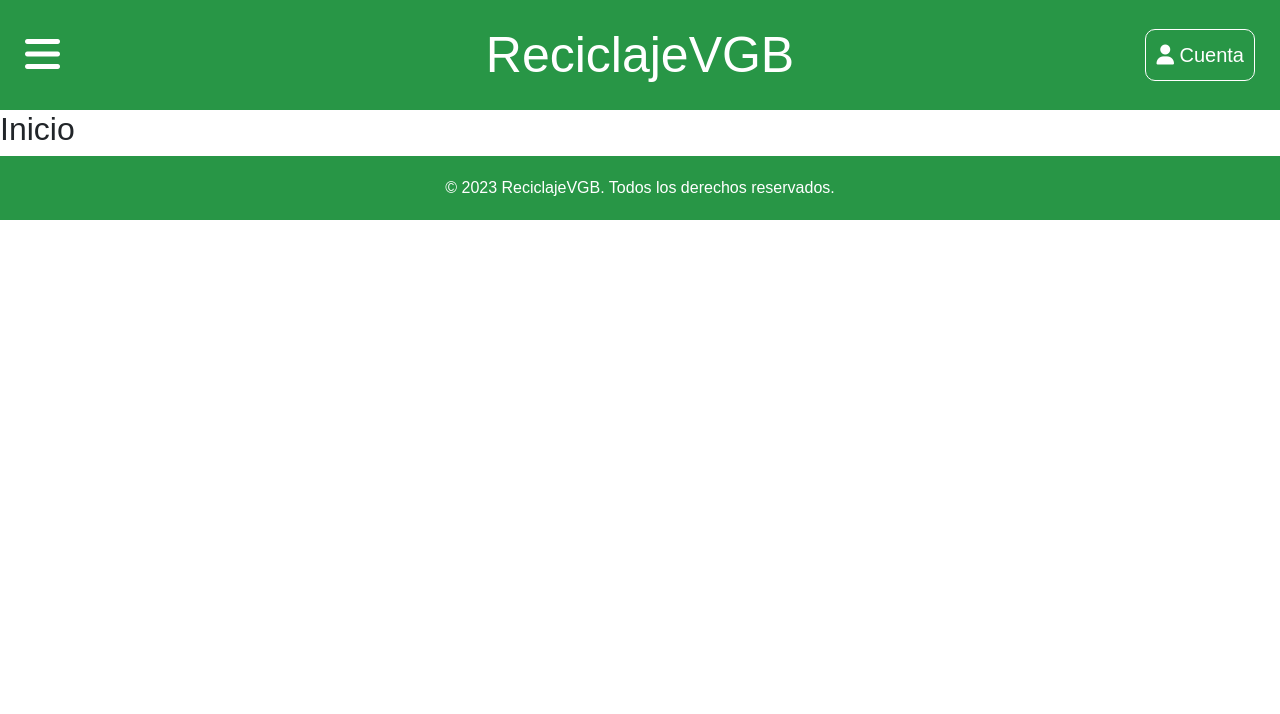
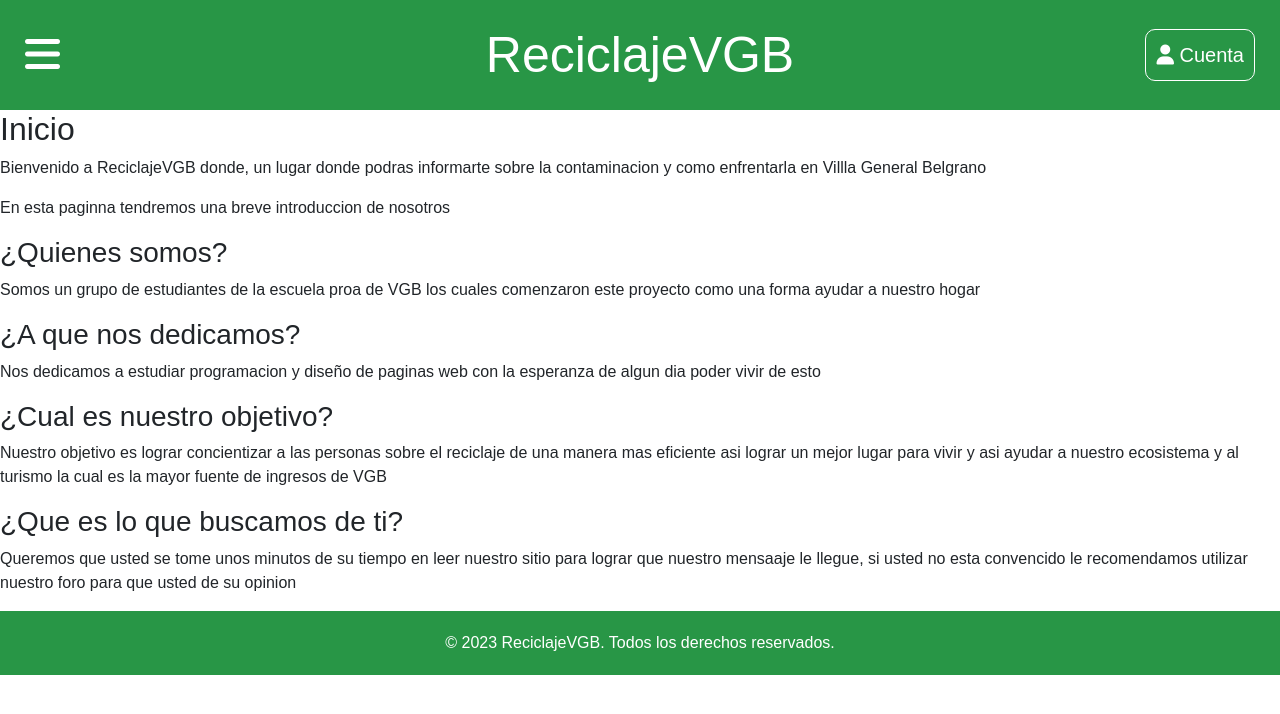
Before and after one commit to the-kevin89/ReciclajeVGB, an Angular app: page /inicio in a window 1280 px wide. Shown: the top 714 px of the page. Built offline with nearby package versions, Linux system fonts and the light colour scheme.

Commit message:
agregado: descripcion de la pagia de inicio

```diff
--- a/src/app/pages/inicio/inicio.component.html
+++ b/src/app/pages/inicio/inicio.component.html
@@ -1 +1,11 @@
 <h2>Inicio</h2>
+<p>Bienvenido a ReciclajeVGB donde, un lugar donde podras informarte sobre la contaminacion y como enfrentarla en Villla General Belgrano </p>
+<p>En esta paginna tendremos una breve introduccion de nosotros</p>
+<h3>¿Quienes somos?</h3>
+<p>Somos un grupo de estudiantes de la escuela proa de VGB los cuales comenzaron este proyecto como una forma ayudar a nuestro hogar</p>
+<h3>¿A que nos dedicamos?</h3>
+<p>Nos dedicamos a estudiar programacion y diseño de paginas web con la esperanza de algun dia poder vivir de esto</p>
+<h3>¿Cual es nuestro objetivo?</h3>
+<p>Nuestro objetivo es lograr concientizar a las personas sobre el reciclaje de una manera mas eficiente asi lograr un mejor lugar para vivir y asi ayudar a nuestro ecosistema y al turismo la cual es la mayor fuente de ingresos de VGB</p>
+<h3>¿Que es lo que buscamos de ti?</h3>
+<p>Queremos que usted se tome unos minutos de su tiempo en leer nuestro sitio para lograr que nuestro mensaaje le llegue, si usted no esta convencido le recomendamos utilizar nuestro foro para que usted de su opinion</p>
```
